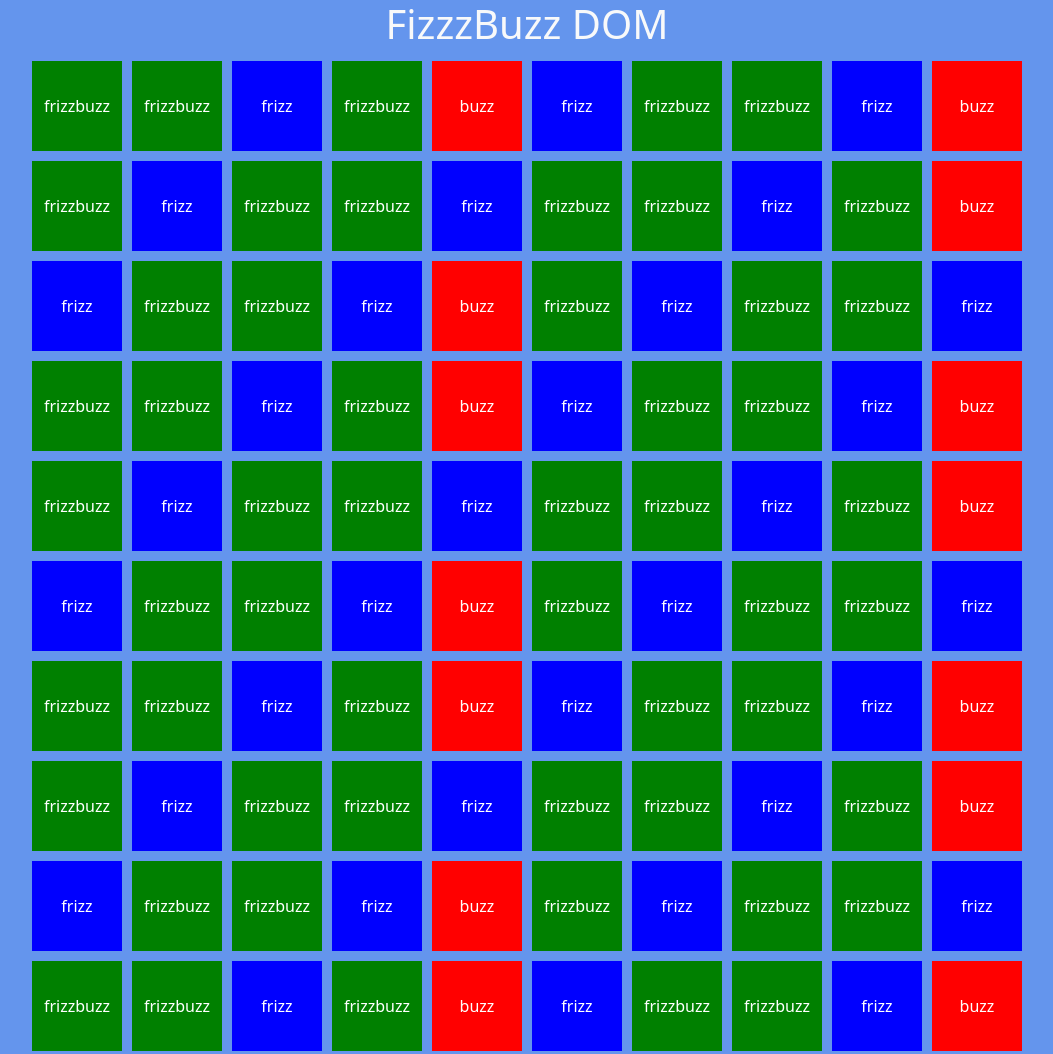
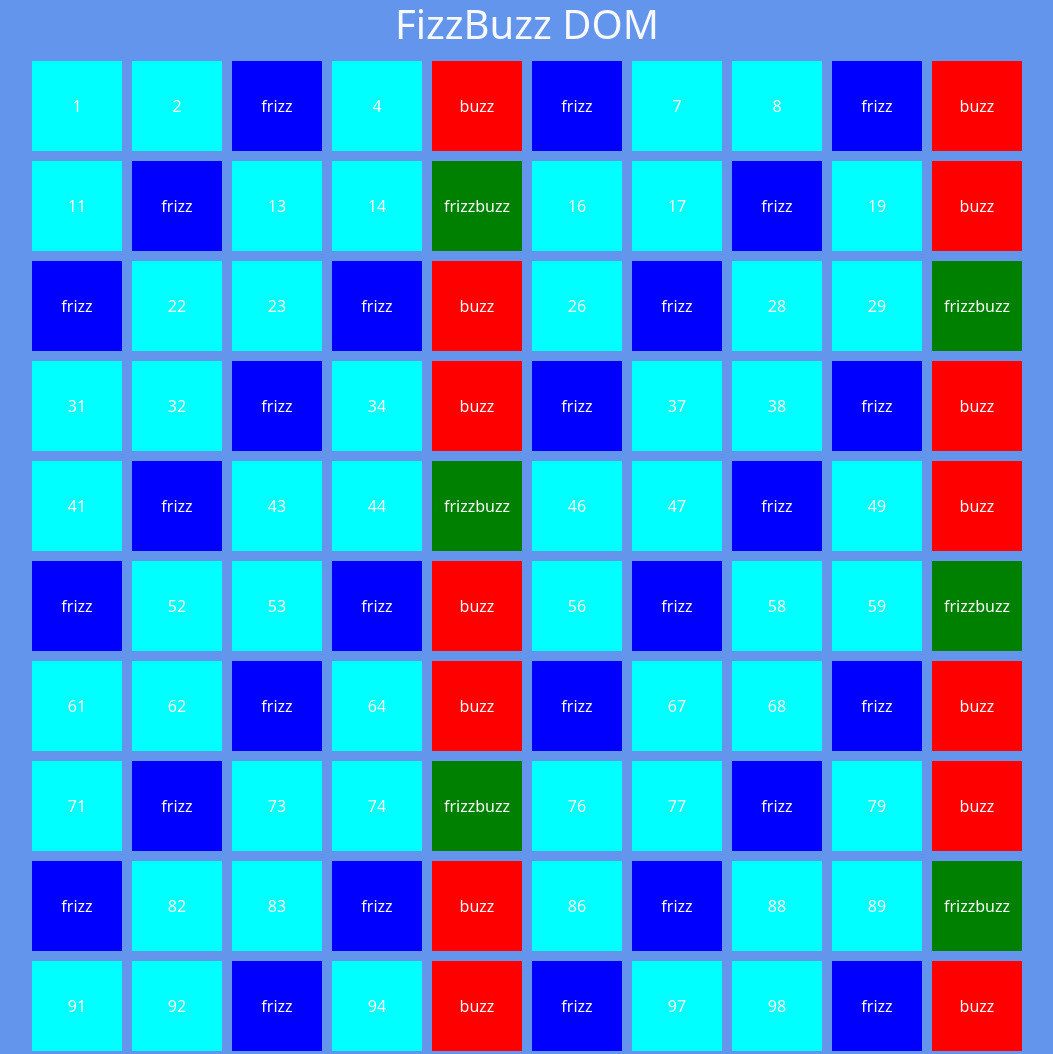
Before and after one commit to StefanoDaniello/js-fizzbuzz, a plain HTML site: page index.html in a window 1280 px wide. Shown: the whole page, without its empty margins (113-1166 px from the left). Drawn offline with nearby package versions, Linux system fonts and the light colour scheme.

Commit message:
add 3 and 5 multiple in the if

```diff
--- a/css/style.css
+++ b/css/style.css
@@ -23,6 +23,11 @@ body{
     align-items: center;
 }
 
+.box:hover{
+    opacity: 0.3;
+}
+
+
 /* bguyility  */
 .bgblue{
     background-color: blue;
@@ -33,3 +38,6 @@ body{
 .bggreen{
     background-color: green;
 }
+.bgacqua{
+    background-color: aqua;
+}
--- a/index.html
+++ b/index.html
@@ -12,7 +12,7 @@
     <title>js-fizzbuzz</title>
 </head>
 <body>
-        <h1 class="text-light text-center ">FizzzBuzz
+        <h1 class="text-light text-center ">FizzBuzz
             <span class="text-uppercase">dom</span>
         </h1>
     <div class="st-container ">
--- a/js/script.js
+++ b/js/script.js
@@ -31,22 +31,24 @@ let tmpHtml = '';
 for(let i=1 ; i<=numBox ; i++){
     let text= i;
 
-    if(i % 3 === 0){
-       text=frizz;
-
+    if(i % 3 === 0 && i % 5 == 0){
+    text=frizzBuzz;
+    }else if(i % 3 === 0){
+        text=frizz;
     }else if(i % 5 === 0){
         text=buzz;
     }else{
-        text=frizzBuzz;
+        text=i;
     }
 
-    // tmpHtml +=  ` <div class="box"> ${text} </div>`;
     if(text === frizz){
         tmpHtml +=  ` <div class="box bgblue"> ${text} </div>`;
     }else if(text === buzz){
         tmpHtml +=  ` <div class="box bgred"> ${text} </div>`;
-    }else{
+    }else if(text ===frizzBuzz){
         tmpHtml +=  ` <div class="box bggreen"> ${text} </div>`;
+    }else if(text ===i){
+        tmpHtml +=  ` <div class="box bgacqua"> ${text} </div>`;
     }
     console.log(i);
     console.log(text);
```
